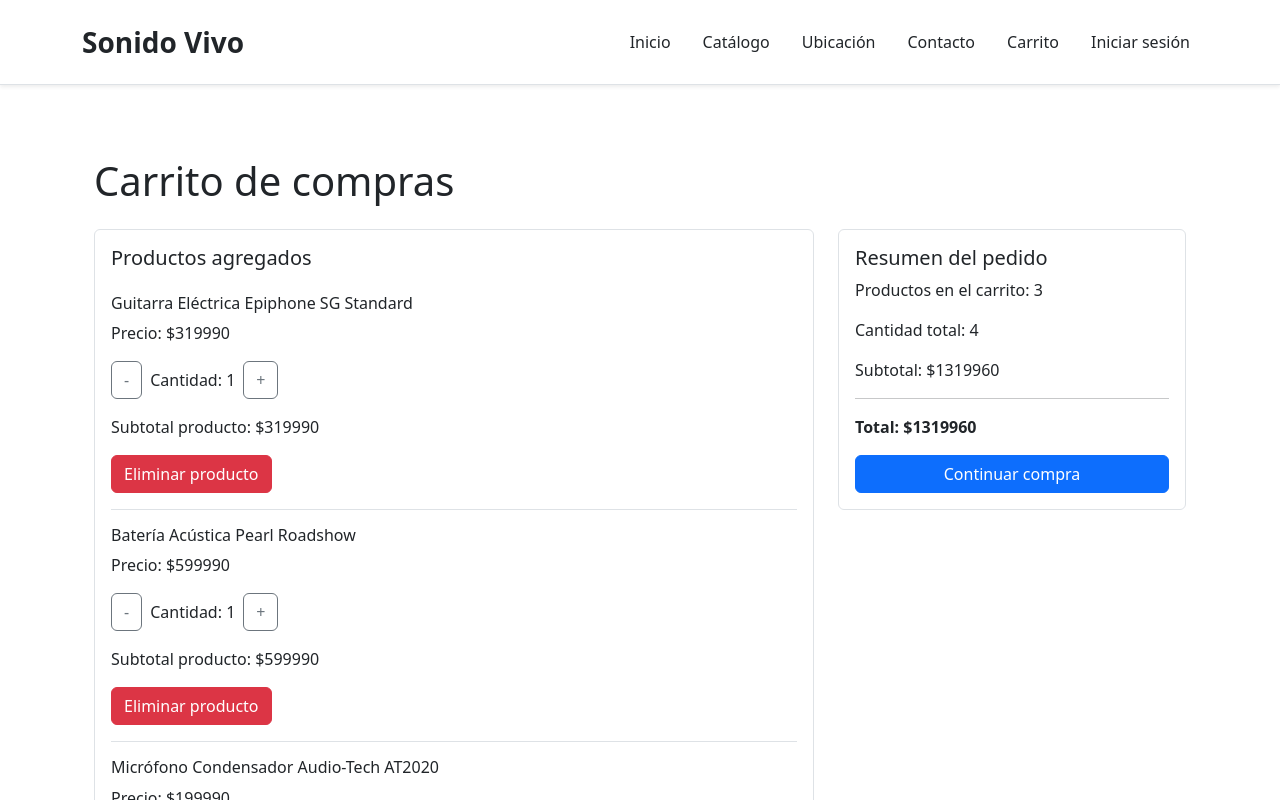
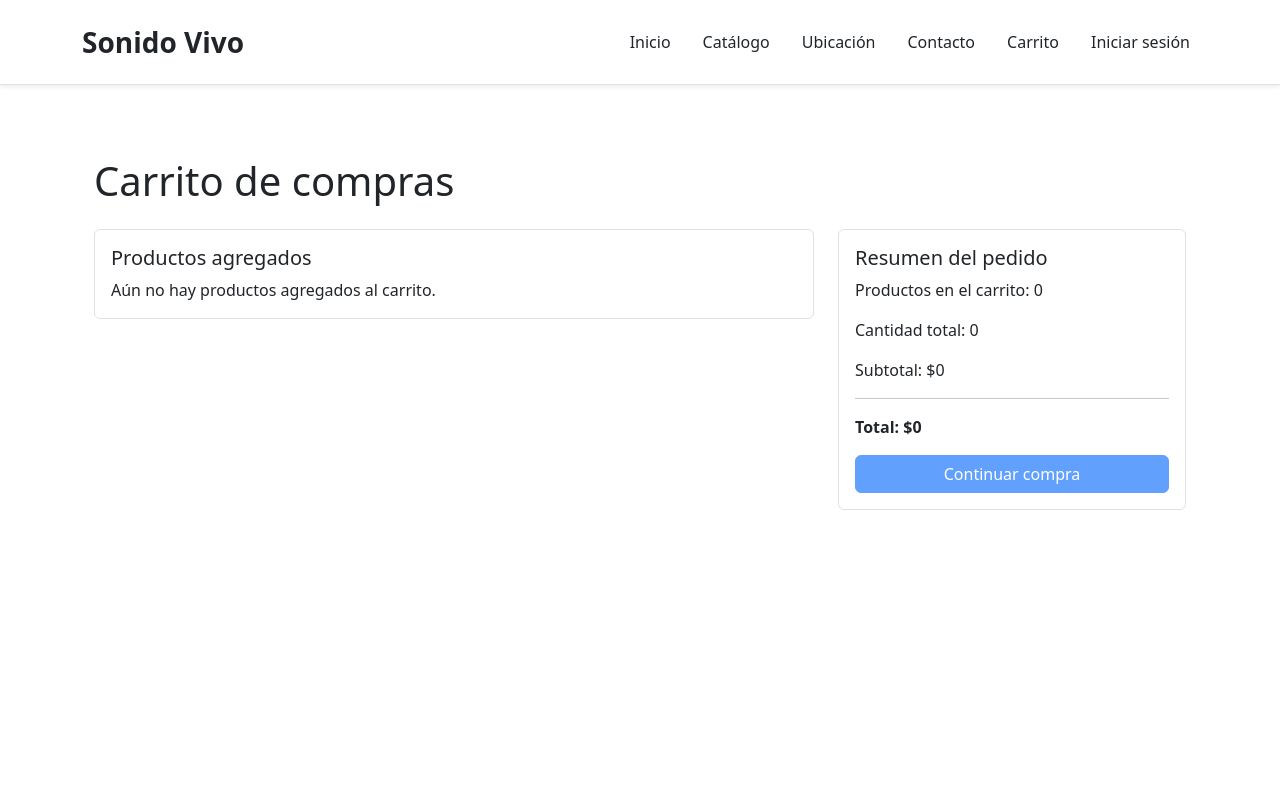
Before and after one commit to rrrbbb20/proyecto-sonido-vivo-02, a React (Vite) app: page /carrito in a window 1280 px wide. Shown: the top 800 px of the page. Built offline with nearby package versions, Linux system fonts and the light colour scheme.

Commit message:
fix: calcular totales con estructuras vistas en clase

```diff
--- a/src/pages/Carrito.jsx
+++ b/src/pages/Carrito.jsx
@@ -5,31 +5,15 @@ import ItemCarrito from "../components/ItemCarrito";
 function Carrito() {
   // Estado que recupera el carrito guardado en localStorage
   const [carrito, setCarrito] = useState(() => {
-    const carritoGuardado = localStorage.getItem("carritoSonidoVivo");
+    const carritoGuardado =
+      localStorage.getItem("carritoSonidoVivo");
 
-    return carritoGuardado ? JSON.parse(carritoGuardado) : [
-        {
-        id: 1,
-        nombre: "Guitarra Eléctrica Epiphone SG Standard",
-        precio: 319990,
-        cantidad: 1,
-        },
-        {
-        id: 2,
-        nombre: "Batería Acústica Pearl Roadshow",
-        precio: 599990,
-        cantidad: 1,
-        },
-        {
-        id: 3,
-        nombre: "Micrófono Condensador Audio-Tech AT2020",
-        precio: 199990,
-        cantidad: 2,
-        },
-    ];
+    return carritoGuardado
+      ? JSON.parse(carritoGuardado)
+      : [];
   });
 
-  // Guarda el carrito en localStorage cada vez que cambia
+  // Guarda el carrito cada vez que cambia
   useEffect(() => {
     localStorage.setItem(
       "carritoSonidoVivo",
@@ -37,7 +21,7 @@ function Carrito() {
     );
   }, [carrito]);
 
-  // Aumenta en una unidad la cantidad del producto seleccionado
+  // Aumenta la cantidad
   function aumentarCantidad(id) {
     const carritoActualizado = carrito.map((producto) => {
       if (producto.id === id) {
@@ -53,10 +37,13 @@ function Carrito() {
     setCarrito(carritoActualizado);
   }
 
-  // Disminuye la cantidad del producto sin permitir valores menores a 1
+  // Disminuye la cantidad
   function disminuirCantidad(id) {
     const carritoActualizado = carrito.map((producto) => {
-      if (producto.id === id && producto.cantidad > 1) {
+      if (
+        producto.id === id &&
+        producto.cantidad > 1
+      ) {
         return {
           ...producto,
           cantidad: producto.cantidad - 1,
@@ -69,7 +56,7 @@ function Carrito() {
     setCarrito(carritoActualizado);
   }
 
-  // Elimina del carrito el producto seleccionado
+  // Elimina un producto
   function eliminarProducto(id) {
     const carritoActualizado = carrito.filter(
       (producto) => producto.id !== id
@@ -78,34 +65,38 @@ function Carrito() {
     setCarrito(carritoActualizado);
   }
 
-  // Calcula el subtotal sumando precio por cantidad de cada producto
-  const subtotal = carrito.reduce(
-    (total, producto) => total + producto.precio * producto.cantidad,
-    0
-  );
+  // Calcula subtotal y cantidad total
+  let subtotal = 0;
+  let cantidadTotal = 0;
 
-  // Calcula la cantidad total de unidades agregadas al carrito
-  const cantidadTotal = carrito.reduce(
-    (total, producto) => total + producto.cantidad,
-    0
-  );
+  for (const producto of carrito) {
+    subtotal =
+      subtotal +
+      producto.precio * producto.cantidad;
+
+    cantidadTotal =
+      cantidadTotal +
+      producto.cantidad;
+  }
 
   return (
     <Container className="py-4">
-      <h1 className="mb-4">Carrito de compras</h1>
+      <h1 className="mb-4">
+        Carrito de compras
+      </h1>
 
       <Row className="g-4">
         <Col xs={12} lg={8}>
           <div className="border rounded p-3">
-            <h2 className="h5">Productos agregados</h2>
+            <h2 className="h5">
+              Productos agregados
+            </h2>
 
-            {/* Si el carrito está vacío se muestra un mensaje */}
             {carrito.length === 0 ? (
               <p className="mb-0">
                 Aún no hay productos agregados al carrito.
               </p>
             ) : (
-              // Se recorre el carrito para mostrar cada producto
               carrito.map((producto) => (
                 <ItemCarrito
                   key={producto.id}
@@ -121,12 +112,21 @@ function Carrito() {
 
         <Col xs={12} lg={4}>
           <div className="border rounded p-3">
-            <h2 className="h5">Resumen del pedido</h2>
+            <h2 className="h5">
+              Resumen del pedido
+            </h2>
 
-            <p>Productos en el carrito: {carrito.length}</p>
-            <p>Cantidad total: {cantidadTotal}</p>
+            <p>
+              Productos en el carrito: {carrito.length}
+            </p>
 
-            <p>Subtotal: ${subtotal}</p>
+            <p>
+              Cantidad total: {cantidadTotal}
+            </p>
+
+            <p>
+              Subtotal: ${subtotal}
+            </p>
 
             <hr />
 
@@ -134,7 +134,11 @@ function Carrito() {
               Total: ${subtotal}
             </p>
 
-            <Button variant="primary" className="w-100" disabled={carrito.length === 0}>
+            <Button
+              variant="primary"
+              className="w-100"
+              disabled={carrito.length === 0}
+            >
               Continuar compra
             </Button>
           </div>
```
Lines whose indentation alone changed are shown as unchanged.
